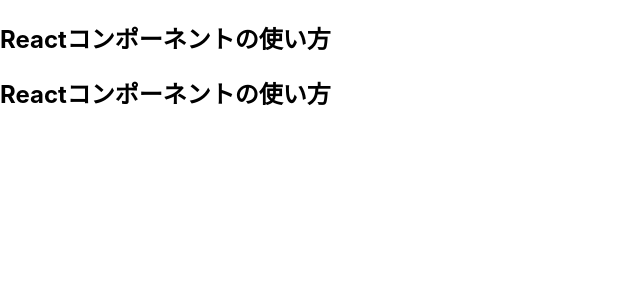
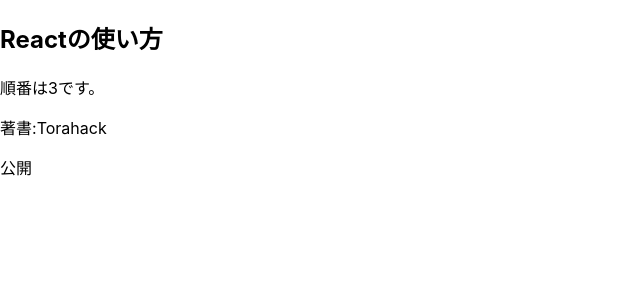
Before and after one commit to masa2205/React_second_practice, a React (Create React App) app: page / in a window 1280 px wide. Shown: the top 300 px of the page, without its empty margins (0-640 px from the left). Built offline with nearby package versions, Linux system fonts and the light colour scheme.

Commit message:
propsの使い方

```diff
--- a/src/Article.jsx
+++ b/src/Article.jsx
@@ -1,9 +1,18 @@
 import React from "react";
 
 const Article = (props) => {
+  let publishState = "";
+  if (props.isPublished) {
+    publishState = "公開";
+  } else {
+    publishState = "非公開";
+  }
   return (
     <div>
-      <h2>Reactコンポーネントの使い方</h2>
+      <h2>{props.title}</h2>
+      <p>順番は{props.order}です。</p>
+      <p>著書:{props.author}</p>
+      <p>{publishState}</p>
     </div>
   );
 };
--- a/src/Blog.jsx
+++ b/src/Blog.jsx
@@ -6,10 +6,15 @@
     super(props);
   }
   render() {
+    const authorName = "Torahack";
     return (
       <>
-        <Article />
-        <Article />
+        <Article
+          title="Reactの使い方"
+          order={3}
+          isPublished={true}
+          author={authorName}
+        />
       </>
     );
   }
```
